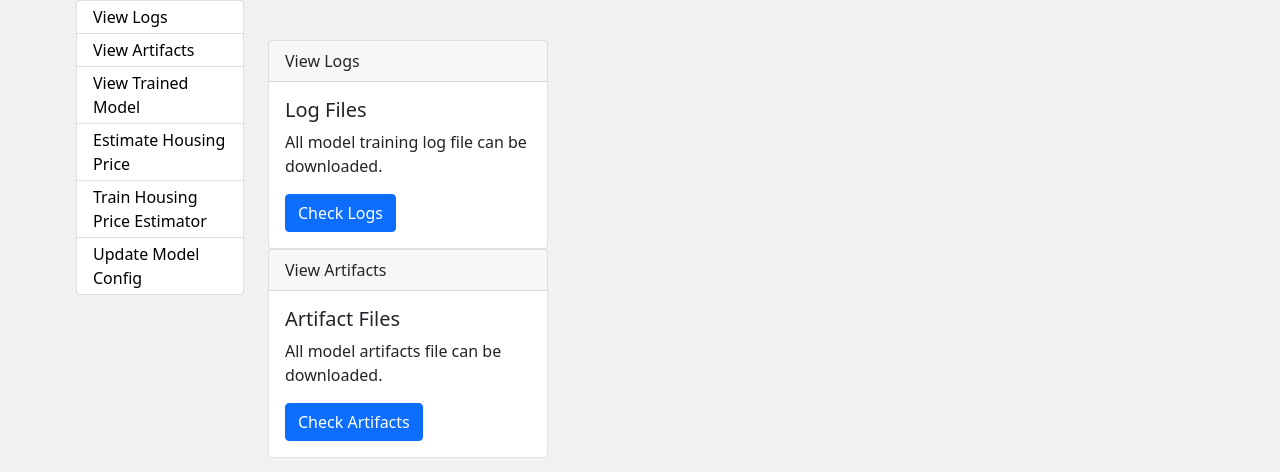
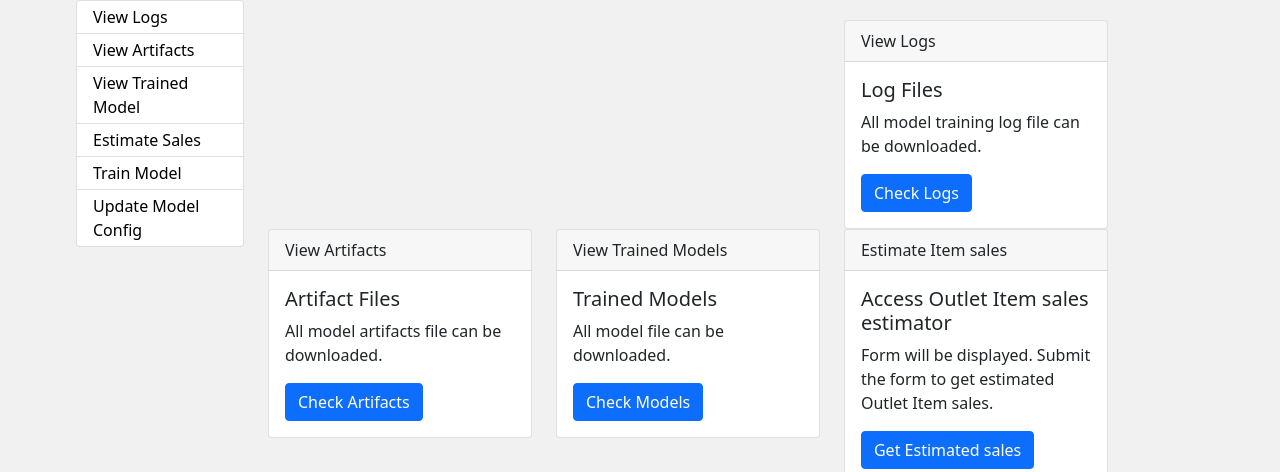
Before and after one commit to pk1308/BigMart-Sales-Data, a Flask app: page / in a window 1280 px wide. Shown: the part 56-528 px from the top of the page. Run offline with Flask 2, Linux system fonts and the light colour scheme; parts of the project's set-up code (start-up, migrations or seed data) failed here and were passed over; some libraries are stand-ins or nearby versions.

Commit message:
569bf272-b144-42e9-9291-430c7ccbe322

```diff
--- a/BigmartsalesPrediction/app_artifact/experiment/experiment.csv
+++ b/BigmartsalesPrediction/app_artifact/experiment/experiment.csv
@@ -21,3 +21,5 @@ df199a98-8db9-44e8-94d9-dce78acb14c3,2022-07-24-00-56-36,/home/pk/Desktop/Machin
 df199a98-8db9-44e8-94d9-dce78acb14c3,2022-07-24-00-56-36,/home/pk/Desktop/MachineLearning/project/BigMart-Sales-Data/BigmartsalesPrediction/app_artifact,False,2022-07-24 00:56:37.828766,2022-07-24 01:01:57.887262,0 days 00:05:20.058496,Pipeline has been completed.,/home/pk/Desktop/MachineLearning/project/BigMart-Sales-Data/BigmartsalesPrediction/app_artifact/experiment/experiment.csv,0.606248958027277,True,2022-07-24 01:01:57.887346
 a68af26f-1de7-4c83-a653-3f11ca286a1a,2022-07-24-14-02-58,/home/pk/Desktop/MachineLearning/project/BigMart-Sales-Data/BigmartsalesPrediction/app_artifact,True,2022-07-24 14:02:59.674213,,,Pipeline is running.,/home/pk/Desktop/MachineLearning/project/BigMart-Sales-Data/BigmartsalesPrediction/app_artifact/experiment/experiment.csv,,,2022-07-24 14:02:59.674225
 a68af26f-1de7-4c83-a653-3f11ca286a1a,2022-07-24-14-02-58,/home/pk/Desktop/MachineLearning/project/BigMart-Sales-Data/BigmartsalesPrediction/app_artifact,False,2022-07-24 14:02:59.674213,2022-07-24 14:03:31.166530,0 days 00:00:31.492317,Pipeline has been completed.,/home/pk/Desktop/MachineLearning/project/BigMart-Sales-Data/BigmartsalesPrediction/app_artifact/experiment/experiment.csv,0.6055776073766542,True,2022-07-24 14:03:31.166628
+569bf272-b144-42e9-9291-430c7ccbe322,2022-07-25-14-31-05,/home/pk/Desktop/MachineLearning/project/BigMart-Sales-Data/BigmartsalesPrediction/app_artifact,True,2022-07-25 14:32:22.851379,,,Pipeline is running.,/home/pk/Desktop/MachineLearning/project/BigMart-Sales-Data/BigmartsalesPrediction/app_artifact/experiment/experiment.csv,,,2022-07-25 14:32:22.851392
+569bf272-b144-42e9-9291-430c7ccbe322,2022-07-25-14-31-05,/home/pk/Desktop/MachineLearning/project/BigMart-Sales-Data/BigmartsalesPrediction/app_artifact,False,2022-07-25 14:32:22.851379,2022-07-25 14:49:52.301481,0 days 00:17:29.450102,Pipeline has been completed.,/home/pk/Desktop/MachineLearning/project/BigMart-Sales-Data/BigmartsalesPrediction/app_artifact/experiment/experiment.csv,0.6093554722669711,True,2022-07-25 14:49:52.301621
--- a/BigmartsalesPrediction/app_artifact/stage04_model_evaluation/model_evaluation.yaml
+++ b/BigmartsalesPrediction/app_artifact/stage04_model_evaluation/model_evaluation.yaml
@@ -1,5 +1,5 @@
 best_model:
-  model_path: /home/pk/Desktop/MachineLearning/project/BigMart-Sales-Data/BigmartsalesPrediction/app_artifact/stage03_model_training/a68af26f-1de7-4c83-a653-3f11ca286a1a/trained_model/model.pkl
+  model_path: /home/pk/Desktop/MachineLearning/project/BigMart-Sales-Data/BigmartsalesPrediction/app_artifact/stage03_model_training/569bf272-b144-42e9-9291-430c7ccbe322/trained_model/model.pkl
 history:
   2022-07-21-23-44-15:
     model_path: /home/studio-lab-user/BigMart-Sales-Data/BigmartsalesPrediction/app_artifact/stage03_model_training/7e4a5e91-e6cc-4d19-861b-ae41cc20367d/trained_model/model.pkl
@@ -13,3 +13,5 @@ history:
     model_path: /home/pk/Desktop/MachineLearning/project/BigMart-Sales-Data/BigmartsalesPrediction/app_artifact/stage03_model_training/a6a40d10-327c-4e95-9cb9-50b5781b84af/trained_model/model.pkl
   2022-07-24-14-02-58:
     model_path: /home/pk/Desktop/MachineLearning/project/BigMart-Sales-Data/BigmartsalesPrediction/app_artifact/stage03_model_training/df199a98-8db9-44e8-94d9-dce78acb14c3/trained_model/model.pkl
+  2022-07-25-14-31-05:
+    model_path: /home/pk/Desktop/MachineLearning/project/BigMart-Sales-Data/BigmartsalesPrediction/app_artifact/stage03_model_training/a68af26f-1de7-4c83-a653-3f11ca286a1a/trained_model/model.pkl
--- a/templates/header.html
+++ b/templates/header.html
@@ -100,10 +100,10 @@ table-layout: fixed;
                     <a style=" text-decoration: none;color:black" href="/saved_models">View Trained Model</a>
                 </li>
                 <li class="list-group-item py-1 {% if 'predict' in request.path %} active {% endif %}">
-                    <a style=" text-decoration: none;color:black" href="/predict">Estimate Housing Price</a>
+                    <a style=" text-decoration: none;color:black" href="/predict">Estimate Sales</a>
                 </li>
                 <li class="list-group-item py-1 {% if 'train' in request.path %} active {% endif %}">
-                    <a style=" text-decoration: none;color:black" href="/train">Train Housing Price Estimator</a>
+                    <a style=" text-decoration: none;color:black" href="/train">Train Model</a>
                 </li>
 
 
```
Also changed, not shown: templates/index.html (+0 -17 lines), 3 other files.
